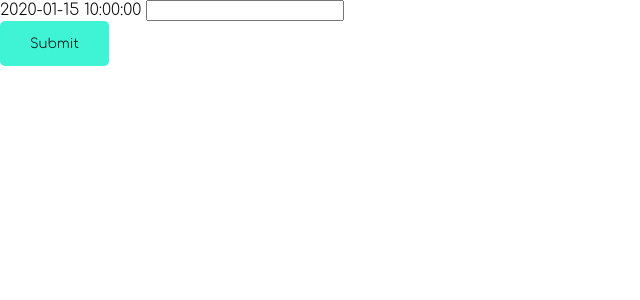
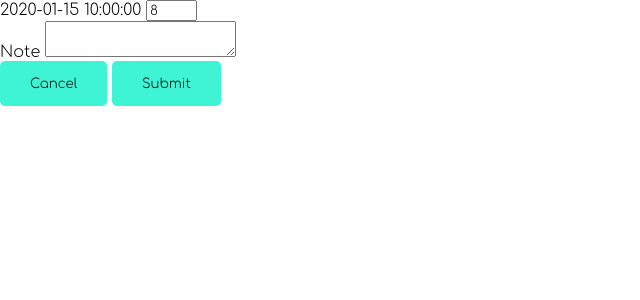
Before and after one commit to FreeMasen/MCTC.Capstone.Midterm.PTO_Calculator, a Flask app: template website/templates/hours.html in a window 1280 px wide. Shown: the part 60-360 px from the top of the page, without its empty margins (0-640 px from the left). Run offline with Flask 2, Linux system fonts and the light colour scheme; the template is opened without the code that fills it: most values are stand-ins (such as "Sample title", 1, 10 or a date in 2020); style sheets or scripts are compiled from the project's sources.

Commit message:
style tweeks

```diff
--- a/website/templates/hours.html
+++ b/website/templates/hours.html
@@ -1,13 +1,20 @@
 {%extends "layout.html"%}
 {%block content%}
-<link rel="stylesheet" type="text/css" href="static/hours.css" />
-<form class="hours-form" action="/addHours" method="post">
-    {% for day in dates %}
-    <div class="day">
-        <span class="date">{{day.date_string}}</span>
-        <input type="number" class="hours" {{day.hours}} />
+<link rel="stylesheet" type="text/css" href="static/css/hours.css" />
+<form class="hours-form" action="/submitRequest" method="post">
+    <div class="days">
+        {% for day in dates %}
+        <div class="day">
+            <span class="date">{{day.date_string}}</span>
+            <input type="number" min="0" max="8" class="hours" value="8" name="{{day.date_string}}" {{day.hours}} />
+        </div>
+        {% endfor %}
     </div>
-    {% endfor %}
-    <button class="hours-submit-button" type="submit">Submit</button>
+    <span class="note-title">Note</span>
+    <textarea name="note"></textarea>
+    <div class="hours-buttons">
+        <button class="hours-cancel-button" type="button">Cancel</button>
+        <button class="hours-submit-button" type="submit">Submit</button>
+    </div>
 </form>
 {%endblock%}
```
